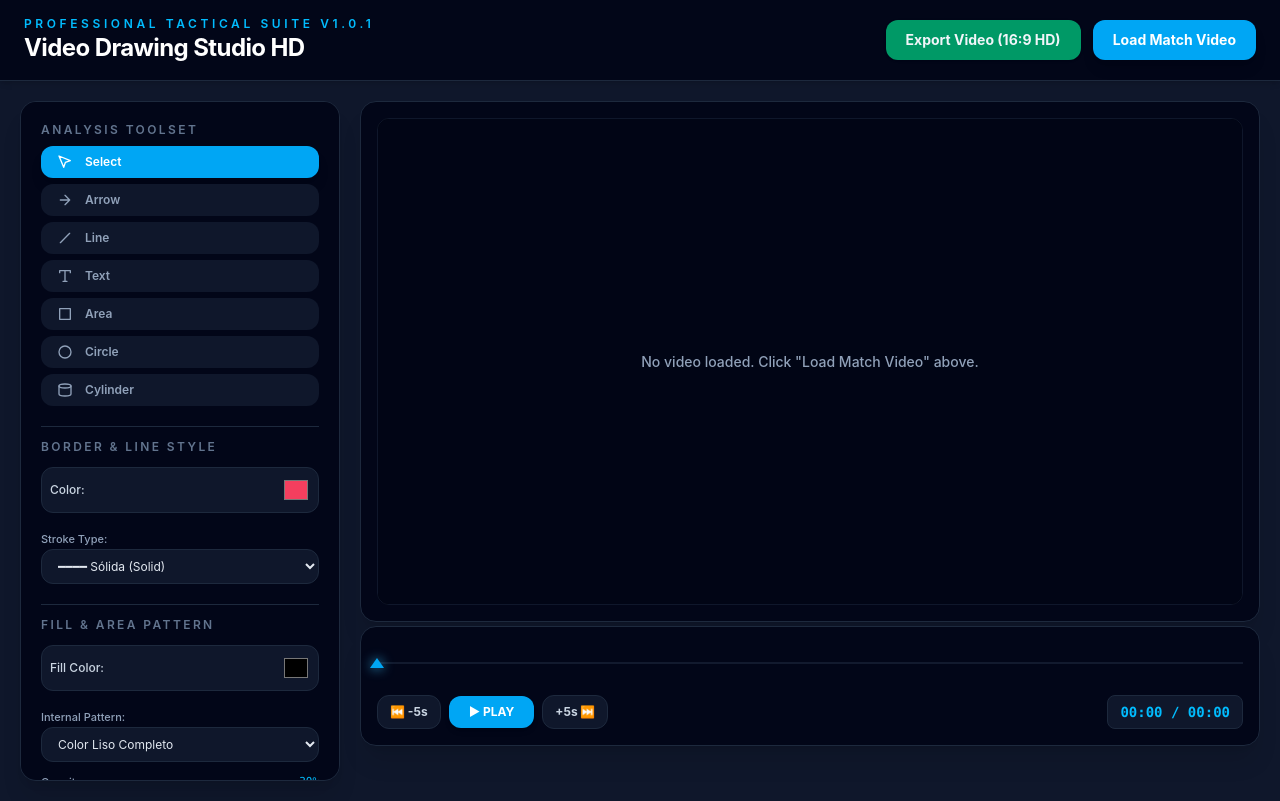
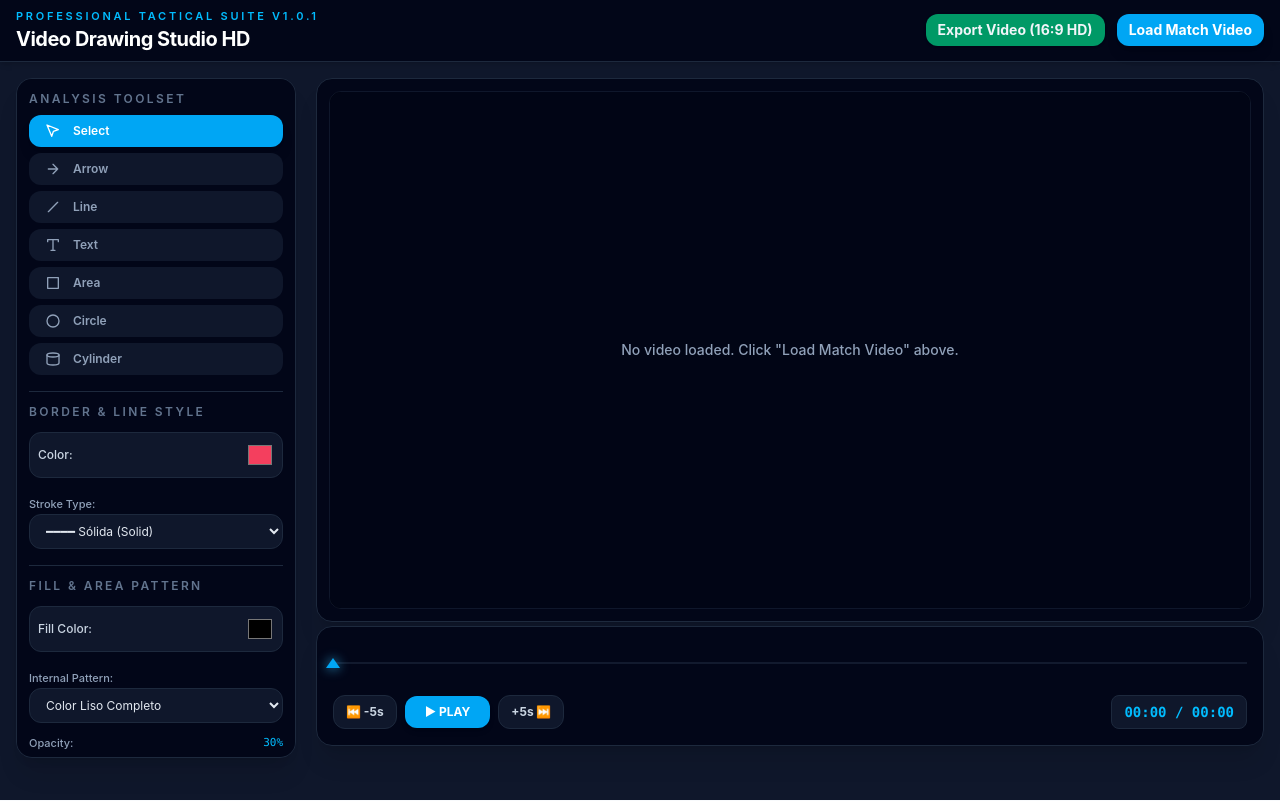
Before and after one commit to alvarofetero/ProfessionalTacticalSuite, a React (Vite) app: page / in a window 1280 px wide. Built offline with nearby package versions, Linux system fonts and the light colour scheme; the HTML template or start-up script is replaced by a standard one.

Commit message:
change margins and size

```diff
--- a/src/App.jsx
+++ b/src/App.jsx
@@ -137,7 +137,7 @@ export default function App() {
 
       <Header isRecording = {isRecording} handleToggleRecord={handleToggleRecord} handleLoadVideo={handleLoadVideo} />
 
-      <main className="flex-1 w-full mx-auto max-w-[1600px] grid gap-5 p-5 lg:grid-cols-[320px_1fr]">
+      <main className="flex-1 w-full grid gap-4 p-2 sm:p-3 lg:grid-cols-[280px_minmax(0,1fr)] lg:gap-5 lg:p-4">
           <Sidebar
         activeTool={activeTool}
         setActiveTool={setActiveTool}
@@ -154,9 +154,9 @@ export default function App() {
       />
 
         <section className="flex flex-col gap-1 h-full w-full min-w-0">
-          <div className="w-full rounded-2xl border border-slate-800 bg-slate-950 p-4 shadow-xl flex items-center justify-center">
+          <div className="w-full rounded-2xl border border-slate-800 bg-slate-950 p-1.5 shadow-xl flex items-center justify-center sm:p-2 lg:p-3">
             {/* CORRECCIÓN: Forzamos el contenedor visual a mantener un estricto ratio 16:9 panorámico estándar */}
-            <div className="relative w-full aspect-video max-h-[75vh] overflow-hidden rounded-xl bg-black border border-slate-900">
+            <div className="relative w-full aspect-video max-h-[84vh] overflow-hidden rounded-xl bg-black border border-slate-900">
               <VideoPlayer ref={playerRef} width={videoSize.width} height={videoSize.height} onTimeUpdate={handleTimeUpdate} onDurationChange={setDuration} onPlayStateChange={setIsPlaying} />
               <CanvasOverlay
                 videoWidth={videoSize.width}
--- a/src/components/Header.jsx
+++ b/src/components/Header.jsx
@@ -1,23 +1,23 @@
 export default function Header({isRecording, handleToggleRecord, handleLoadVideo}){
     return(
-       <header className="w-full border-b border-slate-800 bg-slate-950 px-6 py-4 shadow-md">
-        <div className="mx-auto flex max-w-[1600px] items-center justify-between gap-4">
+       <header className="w-full border-b border-slate-800 bg-slate-950 px-2 py-2 shadow-md sm:px-3 lg:px-4">
+        <div className="flex w-full items-center justify-between gap-3">
           <div>
-            <p className="text-xs font-semibold uppercase tracking-[0.3em] text-sky-400">Professional Tactical Suite v1.0.1</p>
-            <h1 className="text-2xl font-bold tracking-tight text-white">Video Drawing Studio HD</h1>
+            <p className="text-[11px] font-semibold uppercase tracking-[0.25em] text-sky-400">Professional Tactical Suite v1.0.1</p>
+            <h1 className="text-xl font-bold tracking-tight text-white">Video Drawing Studio HD</h1>
           </div>
           <div className="flex items-center gap-3">
             <button
               type="button"
               data-testid="ToggleRecordButton"
-              className={`rounded-xl px-5 py-2.5 text-sm font-bold shadow transition-all duration-200 ${
+              className={`rounded-xl px-3 py-1.5 text-sm font-bold shadow transition-all duration-200 ${
                 isRecording ? 'bg-red-600 hover:bg-red-500 animate-pulse ring-4 ring-red-950' : 'bg-emerald-600 hover:bg-emerald-500'
               }`}
               onClick={handleToggleRecord}
             >
               {isRecording ? 'Stop & Export HD' : 'Export Video (16:9 HD)'}
             </button>
-            <button type="button"  data-testid="LoadVideoButton" className="rounded-xl bg-sky-500 px-5 py-2.5 text-sm font-bold text-white shadow-lg hover:bg-sky-400 transition-colors"
+            <button type="button"  data-testid="LoadVideoButton" className="rounded-xl bg-sky-500 px-3 py-1.5 text-sm font-bold text-white shadow-lg hover:bg-sky-400 transition-colors"
              onClick={handleLoadVideo}>
               Load Match Video
             </button>
--- a/src/components/Sidebar.jsx
+++ b/src/components/Sidebar.jsx
@@ -35,7 +35,7 @@
         })
     {
     return(
-    <aside className="rounded-2xl border border-slate-800 bg-slate-950 p-5 shadow-xl space-y-5 h-fit overflow-y-auto max-h-[85vh]">
+    <aside className="rounded-2xl border border-slate-800 bg-slate-950 p-4 shadow-xl space-y-4 h-fit overflow-y-auto max-h-[85vh] lg:p-3">
 
           {/* Tools section */}
           <div className="space-y-2">
```
